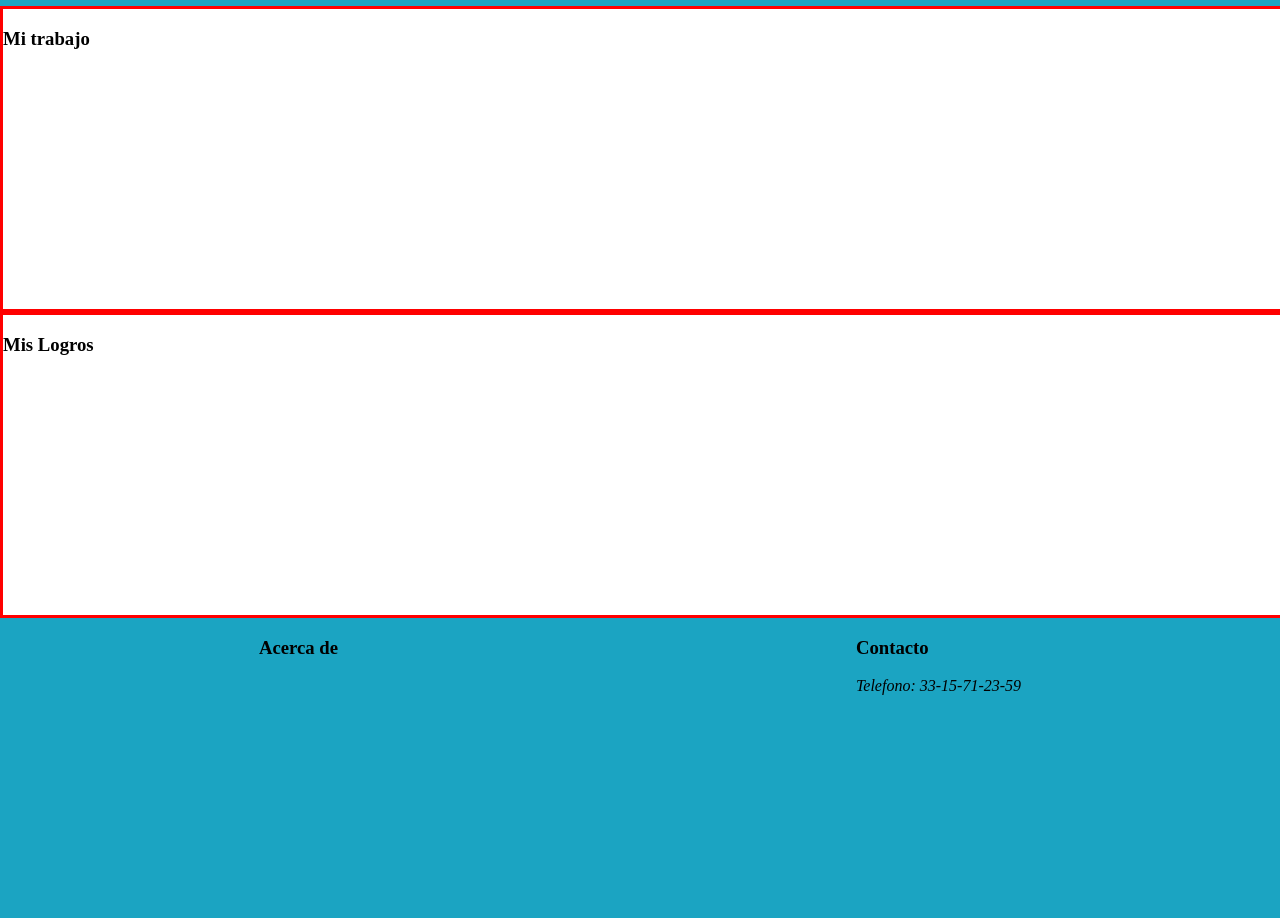
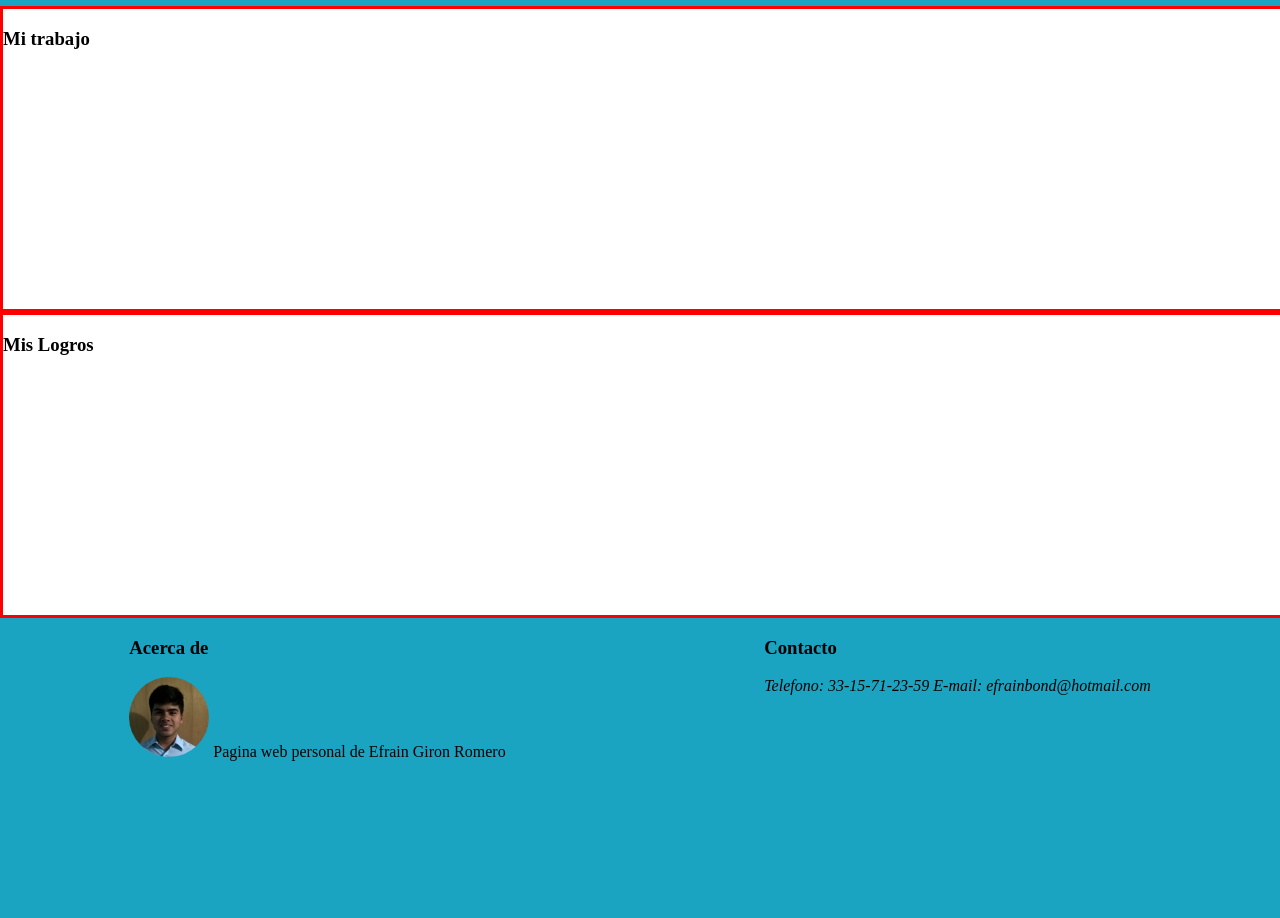
Before and after one commit to biosh0KEd/Efrain-Giron-Romero, a plain HTML site: page index.html in a window 1280 px wide. Shown: the part 794-1712 px from the top of the page. Drawn offline with Linux system fonts and the light colour scheme.

Commit message:
Agregados datos al footer

```diff
--- a/css/main.css
+++ b/css/main.css
@@ -20,6 +20,12 @@ body {
 	width: 200px;
 	height: 200px;
 	border-radius: 50%;
+}
+
+.avatar-footer {
+	width: 80px;
+	height: 80px;
+	display: inline;
 }
 
 .datosCabecera {
@@ -54,8 +60,6 @@ body {
 	color: white;
 }
 
-.navegador li{}
-
 .trabajo {
 	width: 100%;
 	height: 300px;
@@ -75,3 +79,11 @@ body {
 	display: flex;
 	justify-content: space-around;
 }
+
+.pie p {
+	display: inline;
+}
+
+.datos-footer {
+	display: inline;
+}
--- a/index.html
+++ b/index.html
@@ -39,11 +39,16 @@
 	<footer class="pie" id="contacto">
 		<article>
 			<h3>Acerca de</h3>
+			<img src="images/Efrain.jpg" class="avatar avatar-footer"/>
+			<p>
+				Pagina web personal de Efrain Giron Romero
+			<p>
 		</article>
 		<article>
 			<h3>Contacto</h3>
-			<address>
+			<address class="datos-footer">
 				Telefono: 33-15-71-23-59
+				E-mail: efrainbond@hotmail.com
 			</address>
 		</article>
 	</footer>
```
